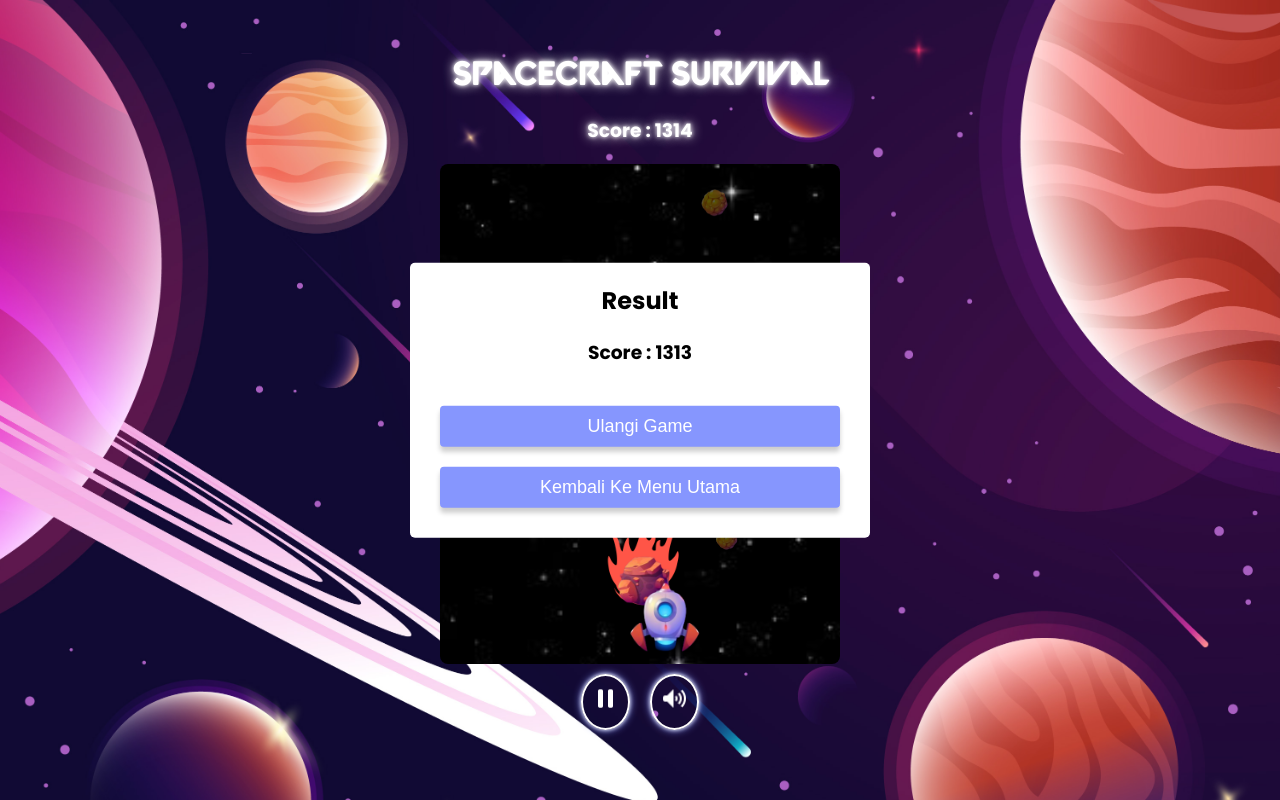
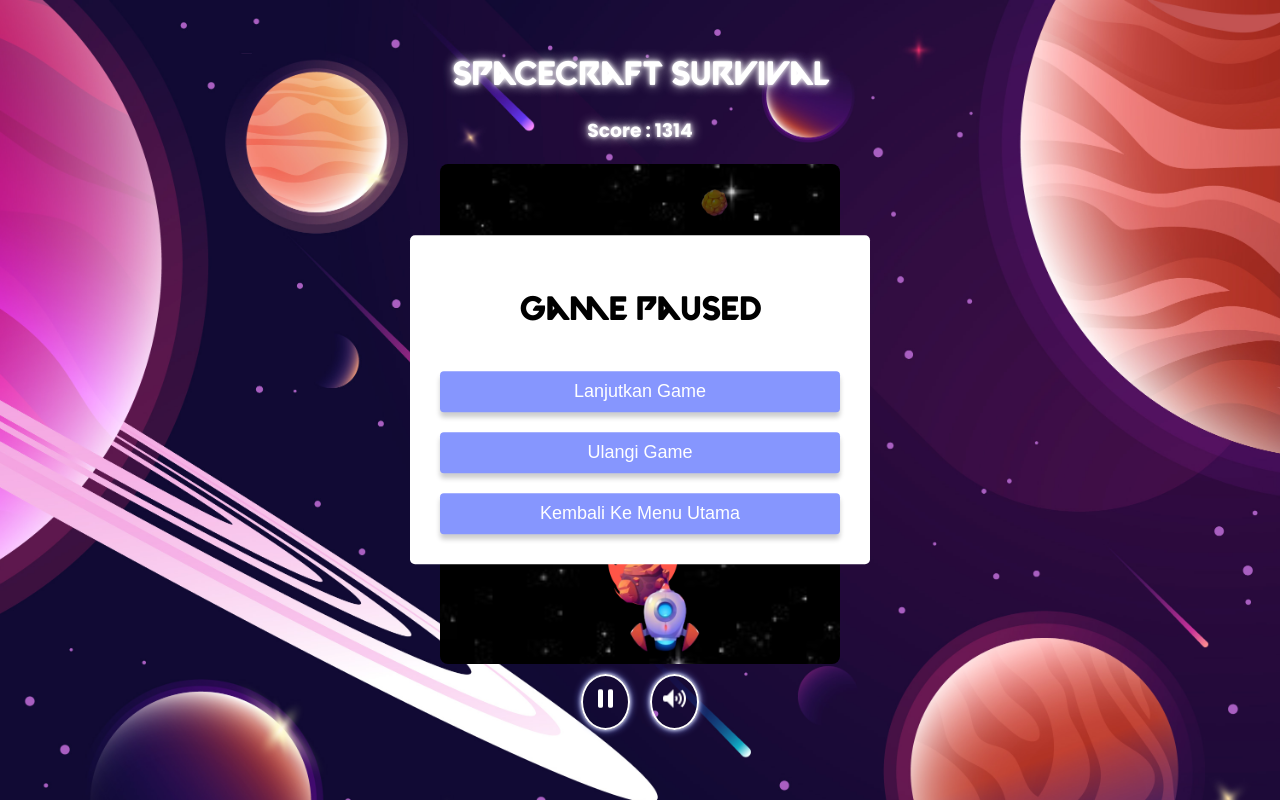
Before and after one commit to gastin11/Progress-Project-UTS-Kelompok-1, a plain HTML site: page pesawat1.html in a window 1280 px wide. Both pictures are taken after a click on the element 605 px from the left and 702 px from the top of the page. Drawn offline with Linux system fonts and the light colour scheme.

Commit message:
Update Progress

```diff
--- a/pesawat1.html
+++ b/pesawat1.html
@@ -25,9 +25,15 @@
 
     </div>
     <div class="menu">
-        <div class="pause" onclick="openPopupPause">
+        <div class="pause" onclick="openPopupPause()">
             <img id="pauseIcon" src="icon/pause.png" alt="">
             <span class="teks-pause">pause</span>
+        </div>
+        <div class="popupPause" id="popupPause">
+            <h1>Game Paused</h1>
+            <button type="button" id="btn-lanjutkanGame" onclick="resumeGame()">Lanjutkan Game</button>
+            <button type="button" id="btn-ulangiGame" onclick="restartGame()">Ulangi Game</button>
+            <button type="button" id="menuButtonPause">Kembali Ke Menu Utama</button>
         </div>
         <div class="musik" onclick="toggleMusic()">
             <img id="musik-icon" src="icon/audio.png" alt="">
--- a/script.js
+++ b/script.js
@@ -1,109 +1,137 @@
-let popup = document.getElementById("popup")
+let popup = document.getElementById("popup");
+let popupPause = document.getElementById("popupPause");
+let meteorTimeout; // Variabel untuk menampung timeout meteor
+let backgroundTimeout; // Variabel untuk menampung timeout background
 var gerak = true;
 var meteorSpeed = 0.5;
 
-function openPopup(){
+// Fungsi untuk membuka popup hasil
+function openPopup() {
     var result = document.getElementById("result");
     var score = document.getElementById('score').innerHTML;
     result.textContent = score;
-    popup.classList.add("open-popup");}
+    popup.classList.add("open-popup");
+}
 
-function closePopup(){
+// Fungsi untuk menutup popup hasil
+function closePopup() {
     popup.classList.remove("open-popup");
     location.reload();
 }
 
+// Event listener untuk tombol menu
 document.getElementById("menuButton").addEventListener("click", function() {
     window.location.href = "index.html";
 });
 
+// Fungsi untuk membuka popup pause dan menghentikan pergerakan
+function openPopupPause() {
+    popupPause.classList.add("open-popupPause");
+    gerak = false; // Memberhentikan pergerakan pesawat dan meteor saat game di-pause
+    clearTimeout(meteorTimeout); // Menghapus timeout pergerakan meteor
+    clearTimeout(backgroundTimeout); // Menghapus timeout pergerakan background
+}
+
+// Fungsi untuk menutup popup pause dan melanjutkan pergerakan
+function closePopupPause() {
+    popupPause.classList.remove("open-popupPause");
+    gerak = true; // Mengaktifkan kembali pergerakan pesawat dan meteor saat game dilanjutkan
+    setMeteorMoving(); // Memulai kembali pergerakan meteor
+    setBackgroundMoving(); // Memulai kembali pergerakan background
+}
+
+// Fungsi untuk melanjutkan permainan setelah di-pause
+function resumeGame() {
+    closePopupPause(); // Tutup popup pause
+}
+
+// Fungsi untuk memulai kembali permainan dari awal setelah di-pause
+function restartGame() {
+    closePopupPause(); // Tutup popup pause
+    location.reload(); // Reload halaman untuk memulai kembali game
+}
+
+document.getElementById("menuButtonPause").addEventListener("click", function() {
+    window.location.href = "index.html";
+});
+
+// Fungsi untuk membuat pergerakan background
 function setBackgroundMoving() {
     if (gerak == true) {
-        setTimeout(function () {
-            // setting background gerak
+        backgroundTimeout = setTimeout(function () {
             var bg = document.getElementById('main');
             bg.style.backgroundPositionY = (parseInt(bg.style.backgroundPositionY.replace('px', '')) + 1) + 'px';
-
-            // skor
             var scoreElement = document.getElementById('score');
             var score = parseInt(scoreElement.innerHTML);
             scoreElement.innerHTML = score + 1;
-
-            // Periksa apakah skor baru mencapai kelipatan 1000
             if (score % 1500 === 0) {
-                meteorSpeed += 1; // Tingkatkan kecepatan pergerakan meteor
+                meteorSpeed += 1;
             }
-
-            // panggil rekursif setbackgroundmoving
             setBackgroundMoving();
         }, 3);
     }
 }
 
-// inisialisasi background gerak
+// Inisialisasi background gerak
 setBackgroundMoving();
 
-// seting meteor
+// Fungsi untuk membuat pergerakan meteor
 function setMeteorMoving() {
-    var meteor = document.getElementById('meteor'),
-        plane = document.getElementById('plane');
+    var meteor = document.getElementById('meteor');
+    var plane = document.getElementById('plane');
 
-    setTimeout(function () {
-
-        meteor.style.marginTop = (parseInt(meteor.style.marginTop.replace('px', '')) + meteorSpeed) + 'px'; // Menggunakan meteorSpeed untuk mengatur kecepatan pergerakan meteor
-
+    meteorTimeout = setTimeout(function () {
+        meteor.style.marginTop = (parseInt(meteor.style.marginTop.replace('px', '')) + meteorSpeed) + 'px';
         if (parseInt(meteor.style.marginTop.replace('px', '')) > 500) {
             meteor.style.marginLeft = (Math.floor(Math.random() * 250) + 50) + 'px';
             meteor.style.marginTop = '-100px';
         }
 
+        if (gerak && !popupPause.classList.contains("open-popupPause")) {
             if (meteor.offsetTop + 56 >= plane.offsetTop && meteor.offsetLeft + 50 >= plane.offsetLeft && meteor.offsetTop + 56 <= plane.offsetTop + 100 && meteor.offsetLeft <= plane.offsetLeft + 50) {
                 openPopup();
                 gerak = false;
                 plane.setAttribute('class', 'freeze');
                 meteor.setAttribute('class', 'freeze');
             } else {
-            //meteor gerak
                 setMeteorMoving();
+            }
         }
 
     }, 10);
 }
 
-// inisialisasi meteor
+// Inisialisasi meteor
 setMeteorMoving();
 
-window.addEventListener('keydown',function(e){
-    var plane = document.getElementById('plane'),
-        kiri = parseInt(plane.style.marginLeft.replace('px',''));
-        atas = parseInt(plane.style.marginTop.replace('px',''));
-    /*
-    37 kiri
-    38 atas
-    39 kanan
-    40 bawah
-    */
-    if(gerak == true){
-        if(e.keyCode == 37){
-            if(kiri > 0){
+// Event listener untuk tombol keyboard
+window.addEventListener('keydown', function(e) {
+    var plane = document.getElementById('plane');
+    var kiri = parseInt(plane.style.marginLeft.replace('px', ''));
+    var atas = parseInt(plane.style.marginTop.replace('px', ''));
+
+    if (gerak == true) {
+        if (e.keyCode == 37) {
+            if (kiri > 0) {
                 plane.style.marginLeft = (kiri - 10) + 'px';
             }
-        }else if(e.keyCode == 38){
-            if(atas > 0){
+        } else if (e.keyCode == 38) {
+            if (atas > 0) {
                 plane.style.marginTop = (atas - 10) + 'px';
             }
-        }else if(e.keyCode == 39){
-            if(kiri < 340){
+        } else if (e.keyCode == 39) {
+            if (kiri < 340) {
                 plane.style.marginLeft = (kiri + 10) + 'px';
             }
-        }else if(e.keyCode == 40){
-            if(atas < 400){
+        } else if (e.keyCode == 40) {
+            if (atas < 400) {
                 plane.style.marginTop = (atas + 10) + 'px';
             }
         }
     }
 });
 
+// Fungsi untuk memutar atau menghentikan musik
 const audio = new Audio();
 audio.src = "music/backsound1.mp3";
 audio.loop = true;
@@ -112,10 +140,10 @@ let iconMusik = document.getElementById("musik-icon");
 
 function toggleMusic() {
     if (audio.paused) {
-        audio.play(); // Mulai audio jika sedang di-pause
-        iconMusik.src = "icon/noaudio.png"; // Ganti ikon menjadi ikon mute
+        audio.play();
+        iconMusik.src = "icon/noaudio.png";
     } else {
-        audio.pause(); // Pause audio jika sedang diputar
-        iconMusik.src = "icon/audio.png"; // Ganti ikon menjadi ikon musik
+        audio.pause();
+        iconMusik.src = "icon/audio.png";
     }
 }
--- a/style.css
+++ b/style.css
@@ -179,3 +179,44 @@ h3{
 .musik:hover .teks-musik, .pause:hover .teks-pause{
     visibility: visible;
 }
+
+.popupPause{
+    width: 400px;
+    background: #fff;
+    border-radius: 5px;
+    position: absolute;
+    top: 50%;
+    left: 50%;
+    transform: translate(-50%,-50%) scale(0.1);
+    text-align: center;
+    padding: 0 30px 30px;
+    color: black;
+    visibility: hidden;
+    transition: transform 0.4s, top 0.4s;
+    z-index: 999; /* Atur nilai z-index yang cukup tinggi */
+
+}
+
+.open-popupPause{
+    visibility: visible;
+    transform: translate(-50%,-50%) scale(1);
+}
+
+.popupPause button{
+    width: 100%;
+    margin-top: 20px;
+    padding: 10px 0;
+    background: #8696FE;
+    color: #fff;
+    border: 0;
+    outline: none;
+    font-size: 18px;
+    border-radius: 4px;
+    cursor: pointer;
+    box-shadow: 0 5px 5px rgba(0,0,0,0.2);
+}
+
+.popupPause button:hover{
+    background: #fff;
+    color: #8696FE;
+}
```
Also changed, not shown: pesawat2.html (+1 -1 lines), style-index.css (+2 -16 lines). Lines whose indentation alone changed are shown as unchanged.
